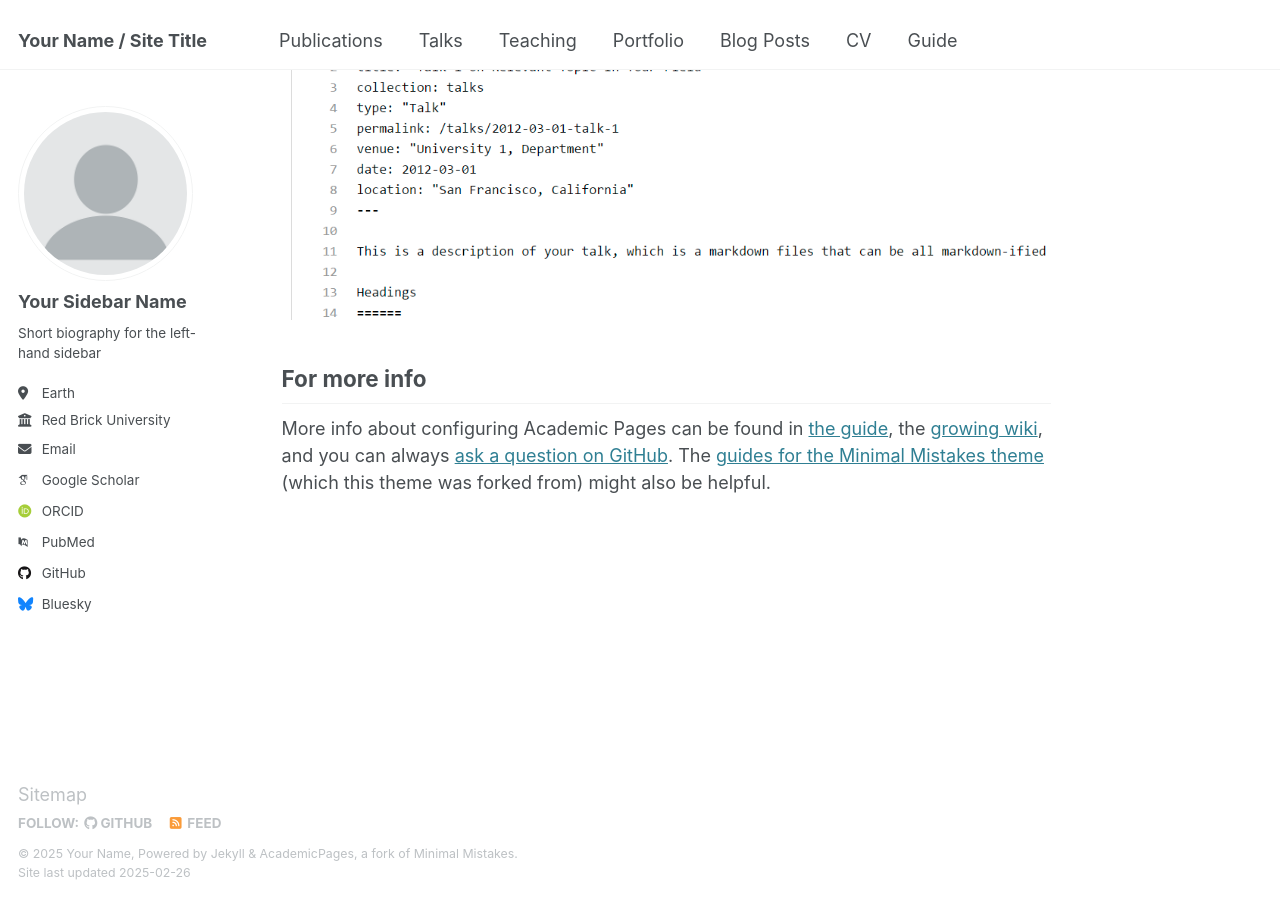
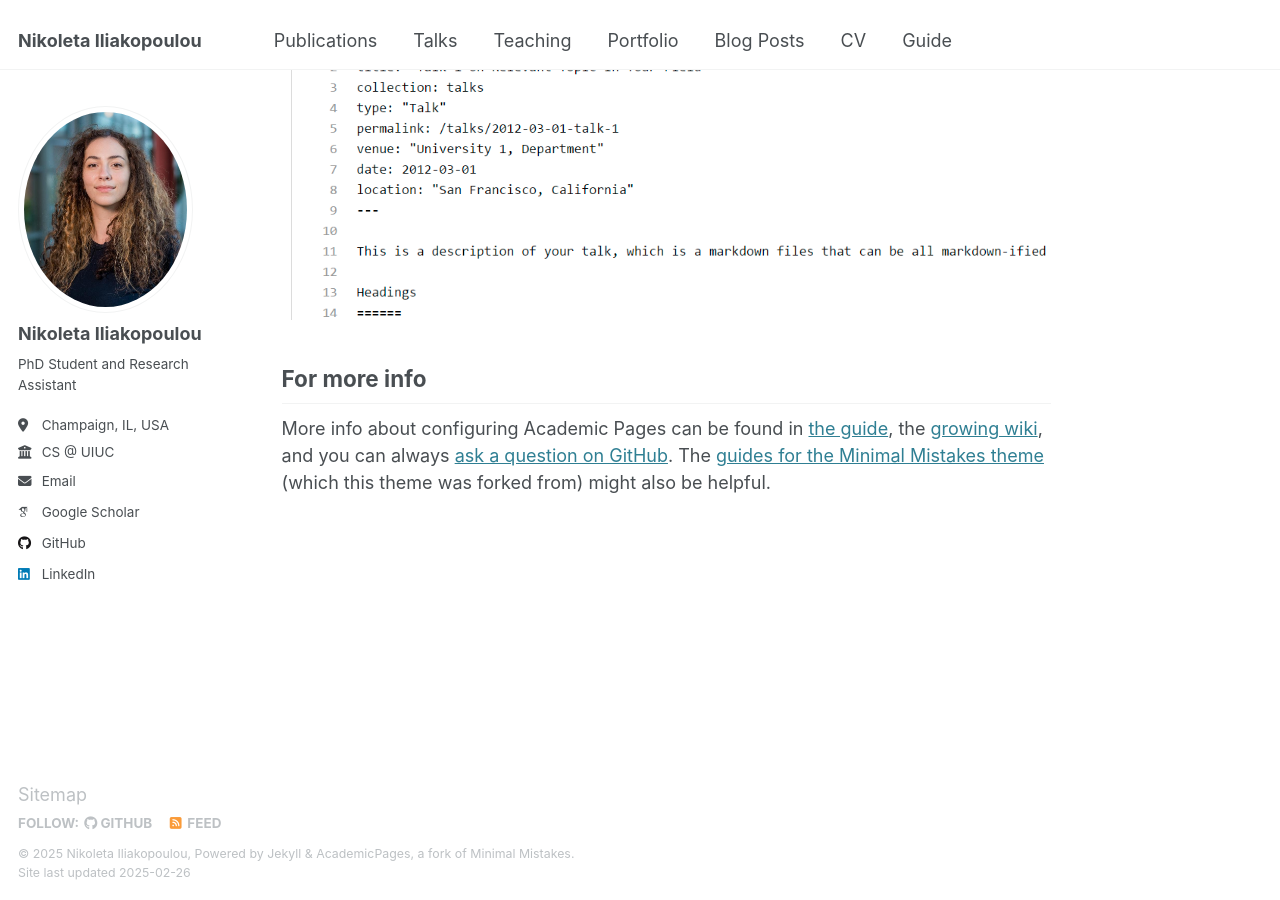
Before and after one commit to nmiliakopoulou/nmiliakopoulou.github.io, a Jekyll site: the page built from _pages/about.md, in a window 1280 px wide and 900 px high, scrolled down 2642 px. Built offline with Jekyll 4.4.1, drawn with Linux system fonts in a browser that asks for light colours; some web fonts are replaced.

Commit message:
Update _config.yml

```diff
--- a/_config.yml
+++ b/_config.yml
@@ -9,11 +9,11 @@
 # Basic Site Settings
 locale                   : "en-US"
 site_theme               : "default"
-title                    : "Your Name / Site Title"
+title                    : "Nikoleta Iliakopoulou"
 title_separator          : "-"
-name                     : &name "Your Name"
-description              : &description "personal description"
-url                      : https://academicpages.github.io # the base hostname & protocol for your site e.g. "https://[your GitHub username].github.io"
+name                     : &name "Nikoleta Iliakopoulou"
+description              : &description "Personal Website of Nikoleta Iliakopoulou"
+url                      : https://markiiZZ.github.io # the base hostname & protocol for your site e.g. "https://[your GitHub username].github.io"
 baseurl                  : "" # the subpath of your site, e.g. "/blog"
 repository               : "academicpages/academicpages.github.io"
 
@@ -22,22 +22,22 @@ repository               : "academicpages/academicpages.github.io"
 #               Additional customization can be done by editing /_includes/author-profile.html
 author:
   # Biographic information
-  avatar           : "profile.png"
-  name             : "Your Sidebar Name"
+  avatar           : "headshot.jpg"
+  name             : "Nikoleta Iliakopoulou"
   pronouns         : # example: "she/her"
-  bio              : "Short biography for the left-hand sidebar"
-  location         : "Earth"
-  employer         : "Red Brick University"
+  bio              : "PhD Student and Research Assistant"
+  location         : "Champaign, IL, USA"
+  employer         : "CS @ UIUC"
   uri              : # URL
-  email            : "none@example.org"
+  email            : "nmi4@illinois.edu"
 
   # Academic websites
   arxiv            : # URL - Update with the correct link to your profile
-  googlescholar    : "https://scholar.google.com/citations?user=PS_CX0AAAAAJ"
+  googlescholar    : "https://scholar.google.com/citations?user=wWJRUM8AAAAJ&hl=en"
   impactstory      : # URL
-  orcid            : "http://orcid.org/yourorcidurl"
+  orcid            : #"http://orcid.org/yourorcidurl"
   semantic         : # URL
-  pubmed           : "https://www.ncbi.nlm.nih.gov/pubmed/?term=john+snow"
+  pubmed           : #"https://www.ncbi.nlm.nih.gov/pubmed/?term=john+snow"
   researchgate     : # URL
   scopus           : # URL
 
@@ -45,12 +45,12 @@ author:
   bitbucket        : # Username - Update with your username on the site
   codepen          : # Username
   dribbble         : # Username
-  github           : "academicpages"
+  github           : "markiiZZ"
   kaggle           : # Username
   stackoverflow    : # User number or user number and name (i.e., use "1" or "1/jeff-atwood")
 
   # Social media
-  bluesky          : "bsky.app" # Replace this with you Bluesky username
+  bluesky          : #"bsky.app" # Replace this with you Bluesky username
   facebook         : # Username
   flickr           : # Username
   foursquare       : # Username
@@ -59,7 +59,7 @@ author:
   keybase          : # Username
   instagram        : # Username
   lastfm           : # Username
-  linkedin         : # Username
+  linkedin         : "nikoleta-iliakopoulou-a34752157"
   mastodon         : # URL
   medium           : # URL
   pinterest        : # Username
```
